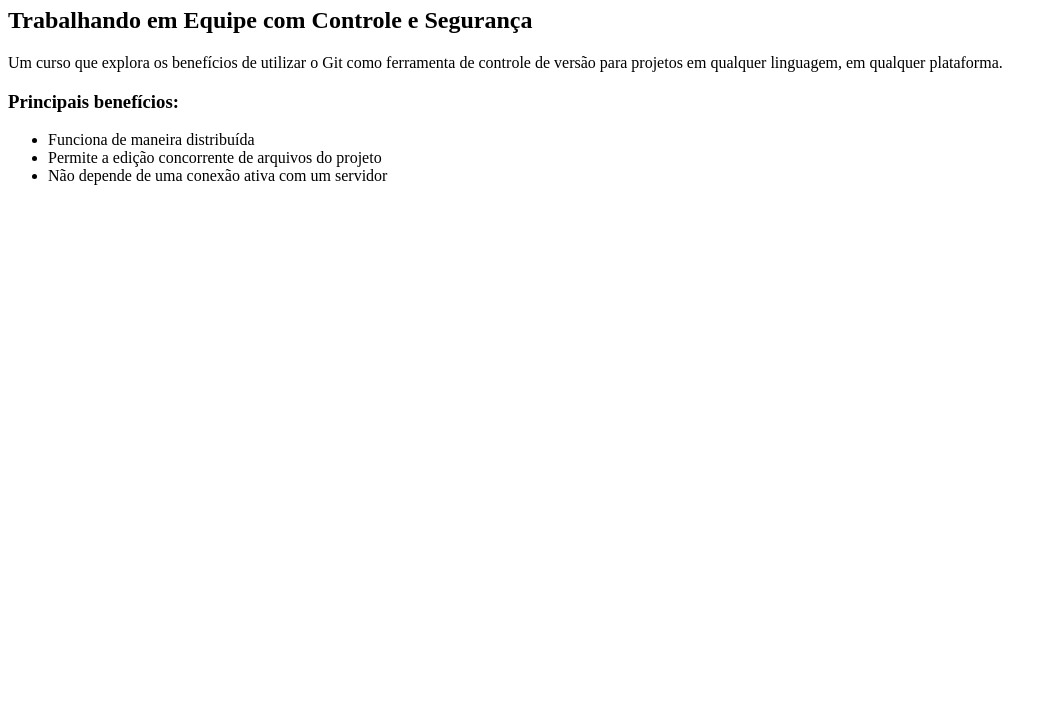
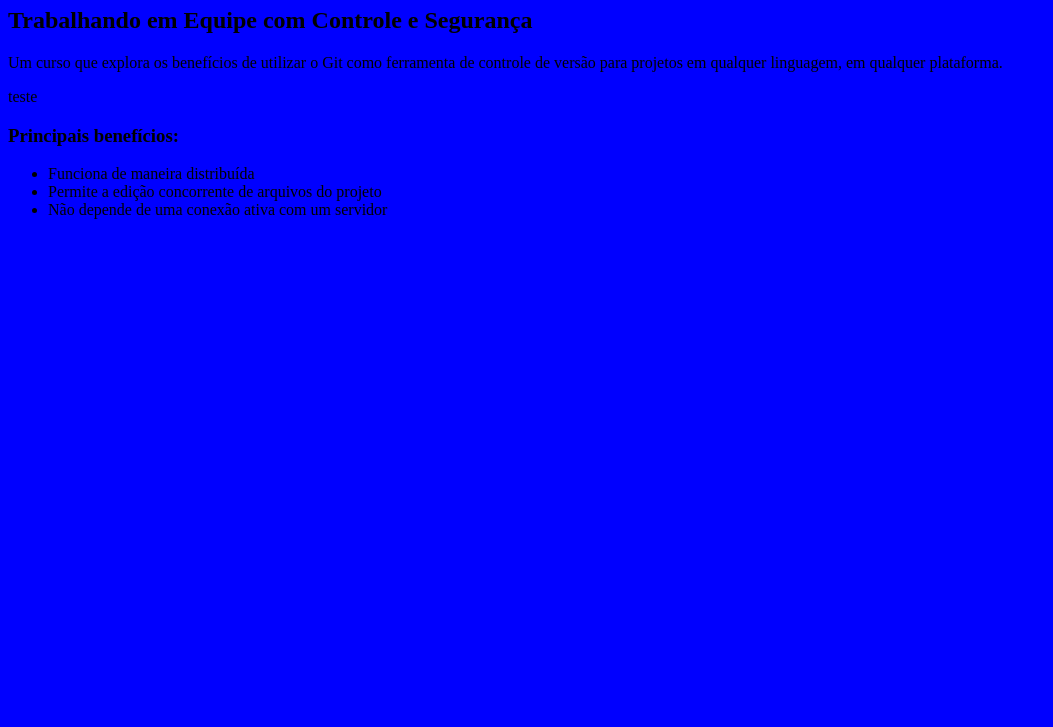
Before and after one commit to duplipensando/curso-git, a plain HTML site: page index.html in a window 1280 px wide. Shown: the part 73-800 px from the top of the page, without its empty margins (0-1053 px from the left). Drawn offline with Linux system fonts and the light colour scheme.

Commit message:
adicionando estilo para página

```diff
--- /dev/null
+++ b/design.css
@@ -0,0 +1,3 @@
+body{
+	background-color: blue;
+}
--- a/index.html
+++ b/index.html
@@ -2,13 +2,14 @@
 <html>
 <head>
 	<title>Git</title>
+	<link rel="stylesheet" type="text/css" href="/design.css"/>
 </head>
 <body>
 	<h1>Git</h1>
         <h2>Trabalhando em Equipe com Controle e Segurança</h2>
 
         <p>Um curso que explora os benefícios de utilizar o Git como ferramenta de controle de versão para projetos em qualquer linguagem, em qualquer plataforma.</p>
-
+        <p>teste</p>
         <h3>Principais benefícios:</h3>
         <ul>
             <li>Funciona de maneira distribuída</li>
```
